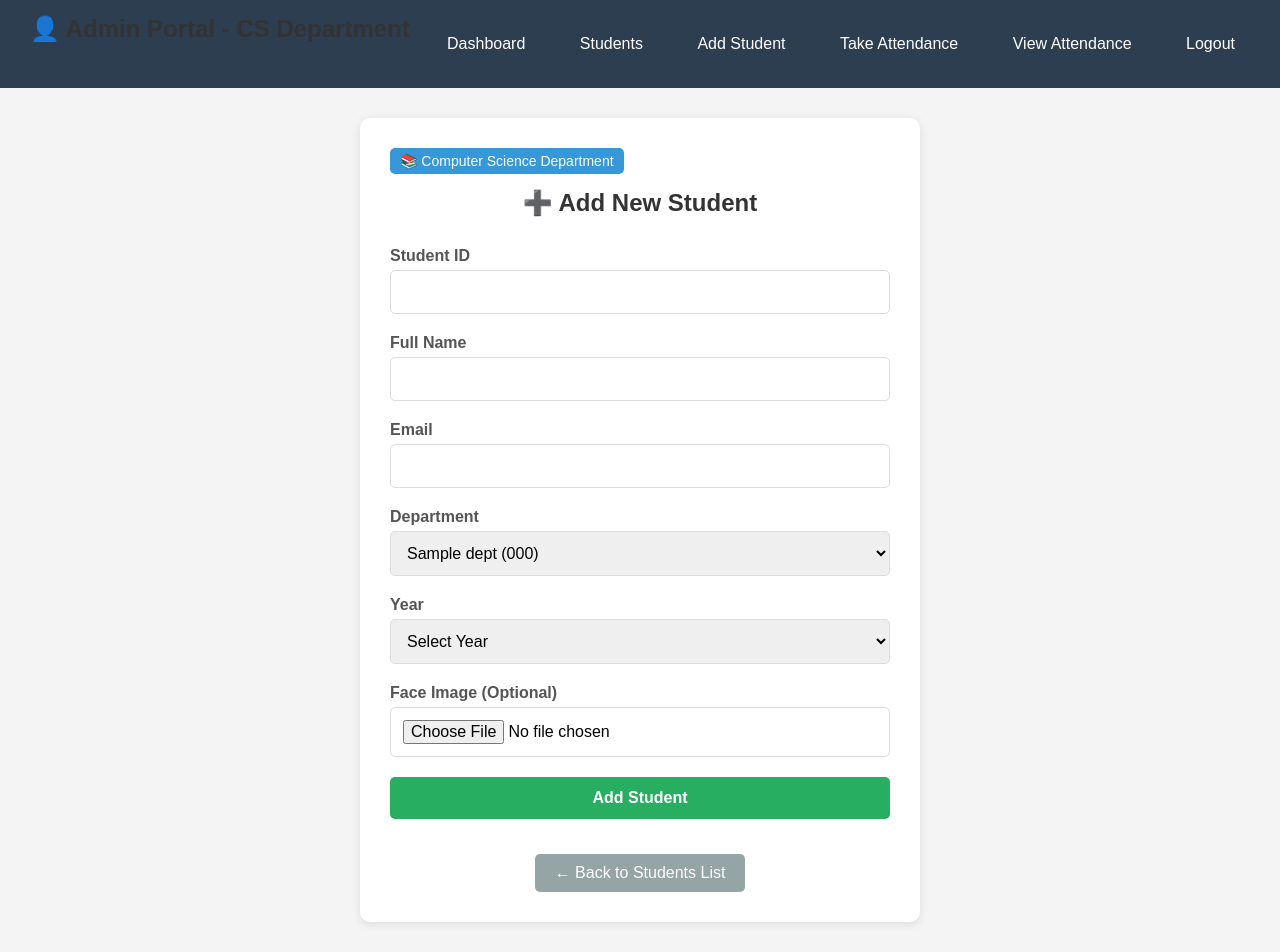
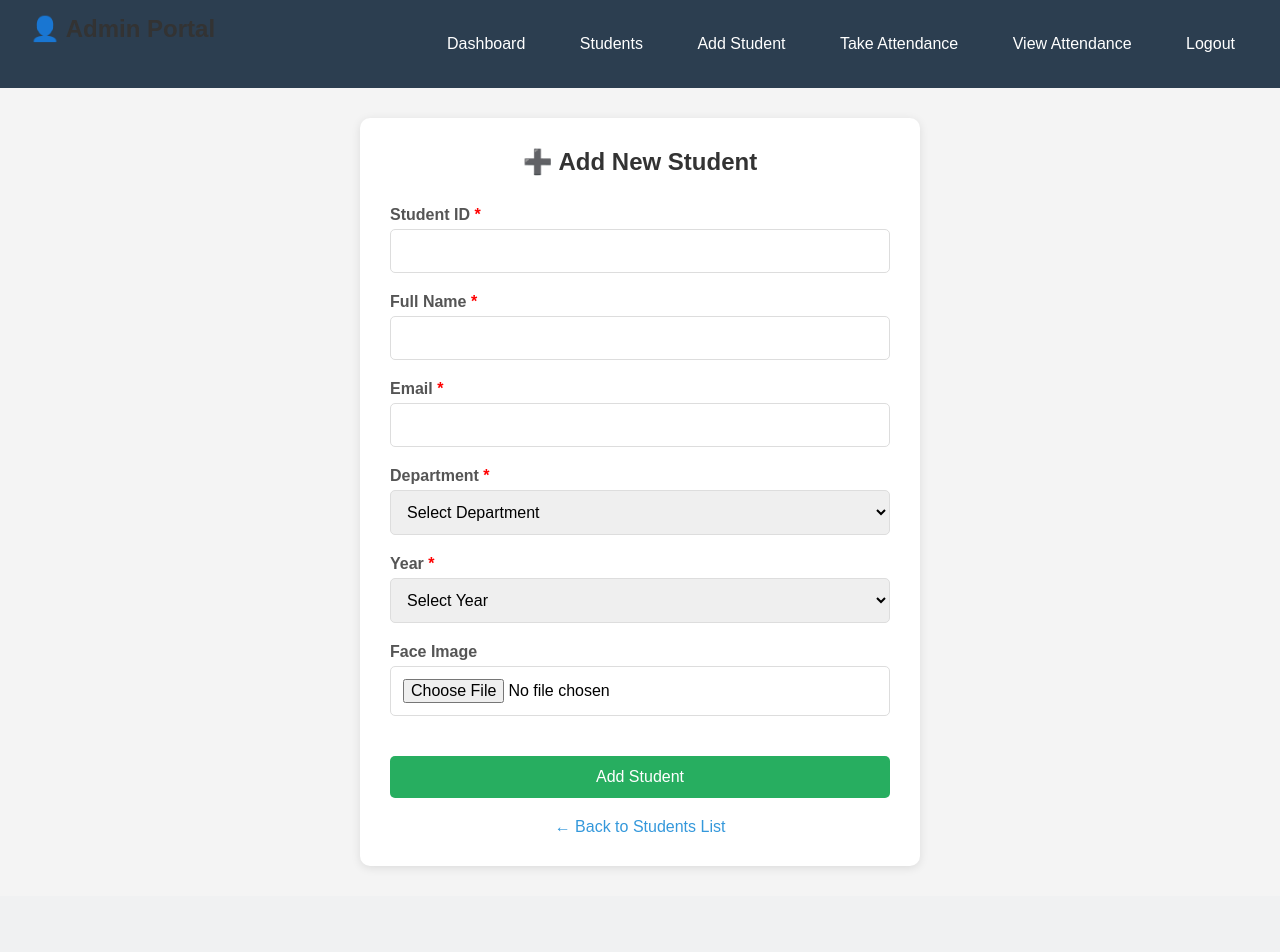
Before and after one commit to Rushikesh-Shinde-001/face-attendance-system, a Django app: template attendance/templates/attendance/register_face.html in a window 1280 px wide. After the commit the page ends 867 px from the top, so only its background shows below. Run offline with Django 3.2, Linux system fonts and the light colour scheme; the template is opened without the code that fills it: most values are stand-ins (such as "Sample title", 1, 10 or a date in 2020).

Commit message:
Remove guidelines and optional text from add student form

```diff
--- a/attendance/templates/attendance/register_face.html
+++ b/attendance/templates/attendance/register_face.html
@@ -1,7 +1,7 @@
 <!DOCTYPE html>
 <html>
 <head>
-    <title>Add Student - CS Department</title>
+    <title>Add New Student</title>
     <style>
         * { margin: 0; padding: 0; box-sizing: border-box; }
         body {
@@ -58,10 +58,9 @@
             border-radius: 5px;
             font-size: 16px;
         }
-        input:focus, select:focus {
-            outline: none;
-            border-color: #3498db;
-            box-shadow: 0 0 5px rgba(52,152,219,0.3);
+        .required:after {
+            content: " *";
+            color: red;
         }
         button {
             background: #27ae60;
@@ -72,8 +71,7 @@
             font-size: 16px;
             cursor: pointer;
             width: 100%;
-            font-weight: bold;
-            transition: 0.3s;
+            margin-top: 20px;
         }
         button:hover {
             background: #219a52;
@@ -83,52 +81,21 @@
             margin-bottom: 20px;
             border-radius: 5px;
         }
-        .success {
-            background: #d4edda;
-            color: #155724;
-            border: 1px solid #c3e6cb;
-        }
-        .error {
-            background: #f8d7da;
-            color: #721c24;
-            border: 1px solid #f5c6cb;
-        }
-        .info {
-            background: #d1ecf1;
-            color: #0c5460;
-            border: 1px solid #bee5eb;
-        }
+        .success { background: #d4edda; color: #155724; }
+        .error { background: #f8d7da; color: #721c24; }
         .btn-back {
             display: inline-block;
-            background: #95a5a6;
-            color: white;
+            margin-top: 20px;
+            color: #3498db;
             text-decoration: none;
-            padding: 10px 20px;
-            border-radius: 5px;
-            margin-top: 15px;
             text-align: center;
-        }
-        .btn-back:hover {
-            background: #7f8c8d;
-        }
-        .footer {
-            margin-top: 20px;
-            text-align: center;
-        }
-        .department-badge {
-            background: #3498db;
-            color: white;
-            padding: 5px 10px;
-            border-radius: 5px;
-            font-size: 14px;
-            display: inline-block;
-            margin-bottom: 15px;
+            width: 100%;
         }
     </style>
 </head>
 <body>
     <div class="navbar">
-        <h2>👤 Admin Portal - CS Department</h2>
+        <h2>👤 Admin Portal</h2>
         <div class="nav-links">
             <a href="{% url 'admin_dashboard' %}">Dashboard</a>
             <a href="{% url 'students_list' %}">Students</a>
@@ -141,10 +108,6 @@
 
     <div class="container">
         <div class="card">
-            <div class="department-badge">
-                📚 Computer Science Department
-            </div>
-
             <h2>➕ Add New Student</h2>
 
             {% if messages %}
@@ -159,35 +122,32 @@
                 {% csrf_token %}
 
                 <div class="form-group">
-                    <label>Student ID</label>
+                    <label class="required">Student ID</label>
                     <input type="text" name="student_id" required>
                 </div>
 
                 <div class="form-group">
-                    <label>Full Name</label>
+                    <label class="required">Full Name</label>
                     <input type="text" name="name" required>
                 </div>
 
                 <div class="form-group">
-                    <label>Email</label>
+                    <label class="required">Email</label>
                     <input type="email" name="email" required>
                 </div>
 
-                <!-- Department - फक्त CS दाखवेल -->
                 <div class="form-group">
-                    <label>Department</label>
+                    <label class="required">Department</label>
                     <select name="department_id" required>
+                        <option value="">Select Department</option>
                         {% for dept in departments %}
-                        <option value="{{ dept.id }}" selected>
-                            {{ dept.name }} ({{ dept.code }})
-                        </option>
+                        <option value="{{ dept.id }}">{{ dept.name }} ({{ dept.code }})</option>
                         {% endfor %}
                     </select>
                 </div>
 
-                <!-- Year - फक्त FY, SY, TY -->
                 <div class="form-group">
-                    <label>Year</label>
+                    <label class="required">Year</label>
                     <select name="year" required>
                         <option value="">Select Year</option>
                         {% for year in years %}
@@ -197,16 +157,14 @@
                 </div>
 
                 <div class="form-group">
-                    <label>Face Image (Optional)</label>
+                    <label>Face Image</label>
                     <input type="file" name="face_image" accept="image/*">
                 </div>
 
                 <button type="submit">Add Student</button>
             </form>
 
-            <div class="footer">
-                <a href="{% url 'students_list' %}" class="btn-back">← Back to Students List</a>
-            </div>
+            <a href="{% url 'students_list' %}" class="btn-back">← Back to Students List</a>
         </div>
     </div>
 </body>
```
